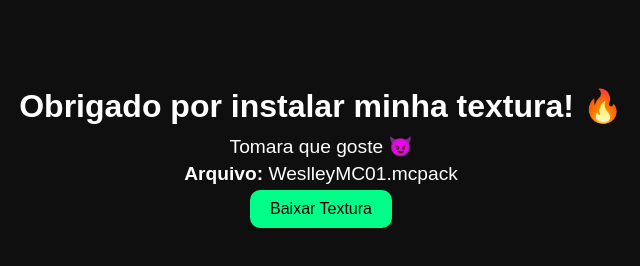
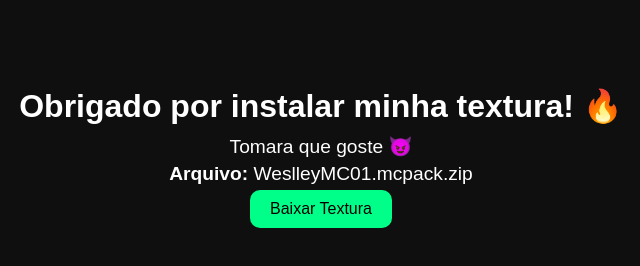
Before and after one commit to weslleymc01/WeslleyMC01, a plain HTML site: page index.html in a window 1280 px wide. Shown: the full height of the page, 319-959 px from the left. Drawn offline with Linux system fonts and the light colour scheme.

Commit message:
Update index.html

```diff
--- a/index.html
+++ b/index.html
@@ -62,7 +62,7 @@
 <body>
 <h2>Obrigado por instalar minha textura! 🔥</h2>
 <p>Tomara que goste 😈</p>
-<p><b>Arquivo:</b> WeslleyMC01.mcpack</p>
+<p><b>Arquivo:</b> WeslleyMC01.mcpack.zip</p>
 
 <!-- Botão de download -->
 <a href="https://weslleymc01.github.io/WeslleyMC01/WeslleyMC01.mcpack" download>
```
